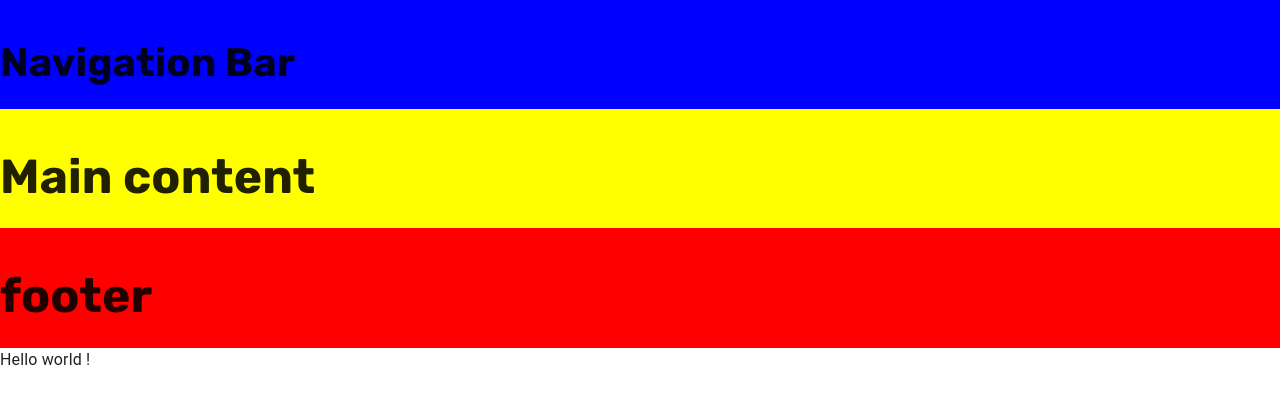
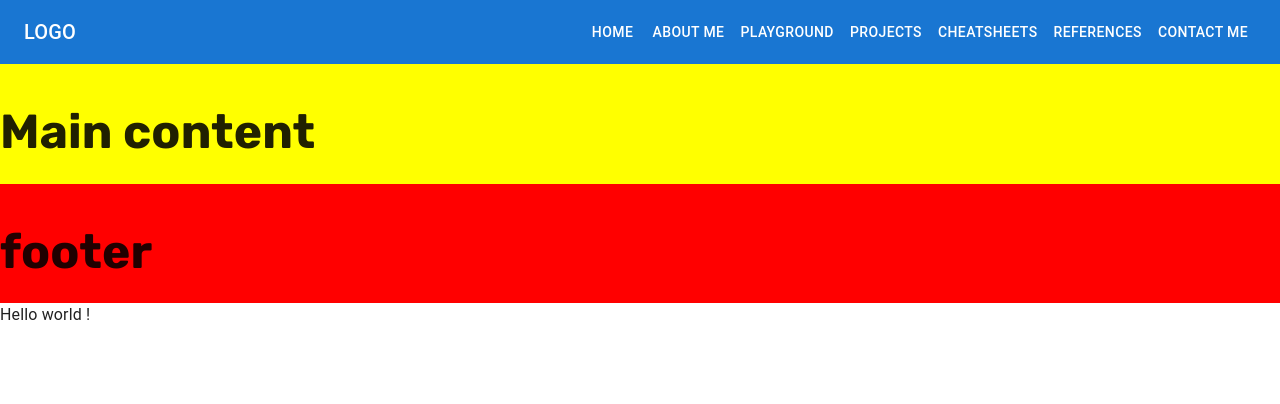
Before and after one commit to levisantn/levisantn_portofolio, a React (Vite) app: page / in a window 1280 px wide. Shown: the top 404 px of the page. Built offline with nearby package versions, Linux system fonts and the light colour scheme.

Commit message:
add header/appBar template

```diff
--- /dev/null
+++ b/src/components/header/Header.jsx
@@ -0,0 +1,23 @@
+// import React from 'react';
+import { AppBar, Toolbar, Typography, Button } from '@mui/material';
+
+const Header = () => {
+  return (
+    <AppBar position='static' color='primary'>
+      <Toolbar>
+        <Typography variant='h6' component='div' sx={{ flexGrow: 1 }}>
+          LOGO
+        </Typography>
+        <Button color='inherit'>Home</Button>
+        <Button color='inherit'>About me</Button>
+        <Button color='inherit'>Playground</Button>
+        <Button color='inherit'>Projects</Button>
+        <Button color='inherit'>Cheatsheets</Button>
+        <Button color='inherit'>References</Button>
+        <Button color='inherit'>Contact me</Button>
+      </Toolbar>
+    </AppBar>
+  );
+};
+
+export default Header;
--- a/src/layouts/MainLayout.jsx
+++ b/src/layouts/MainLayout.jsx
@@ -1,11 +1,12 @@
 // import * as React from 'react';
 import { Grid2 } from '@mui/material';
+import Header from '../components/header/Header';
 
 function MainLayout() {
   return (
     <Grid2 container spacing={0}>
-      <Grid2 size={12} sx={{ backgroundColor: 'blue' }}>
-        <h2>Navigation Bar</h2>
+      <Grid2 size={12}>
+        <Header />
       </Grid2>
       <Grid2 size={12} sx={{ backgroundColor: 'yellow' }}>
         <h1>Main content</h1>
```
